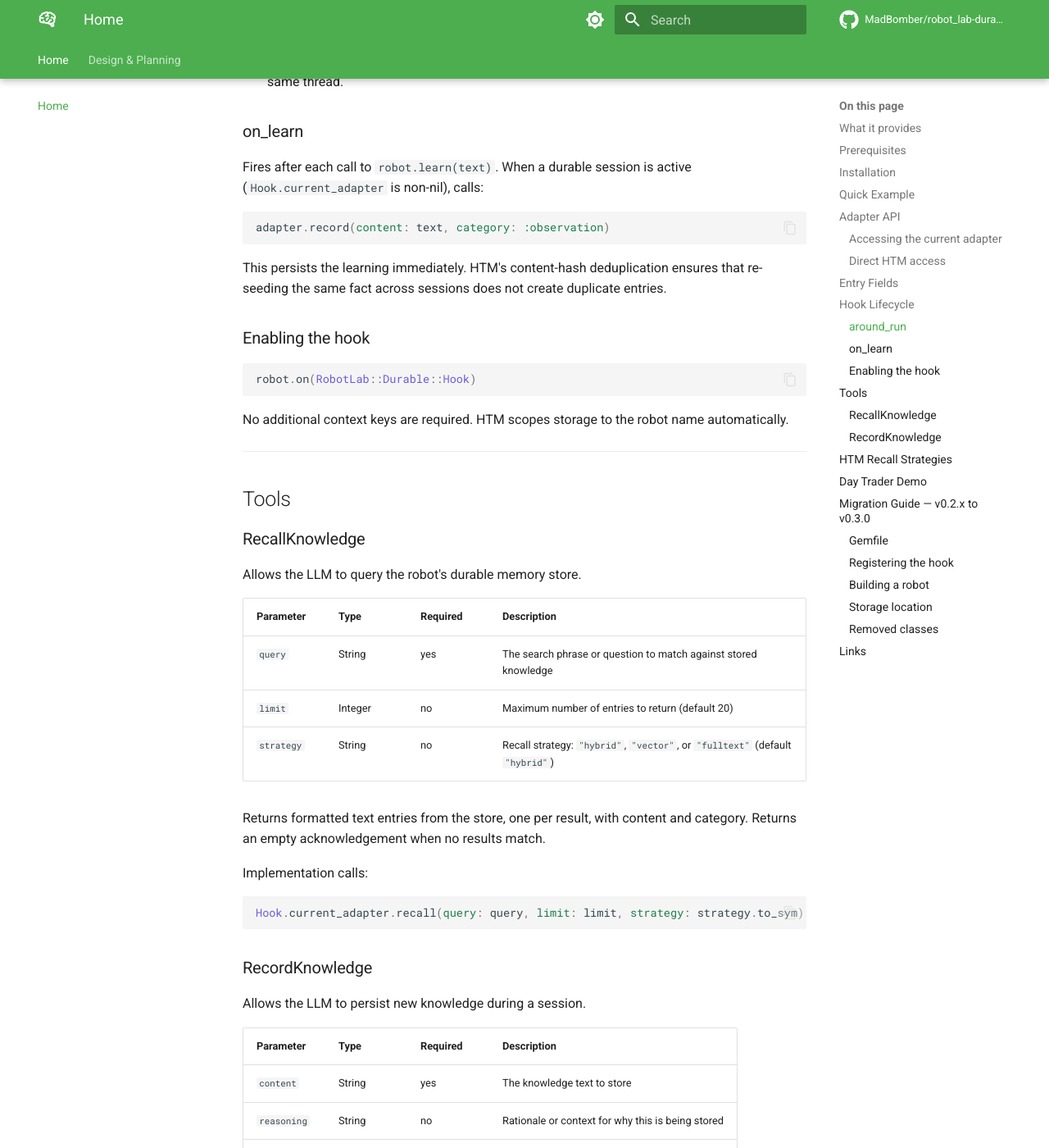
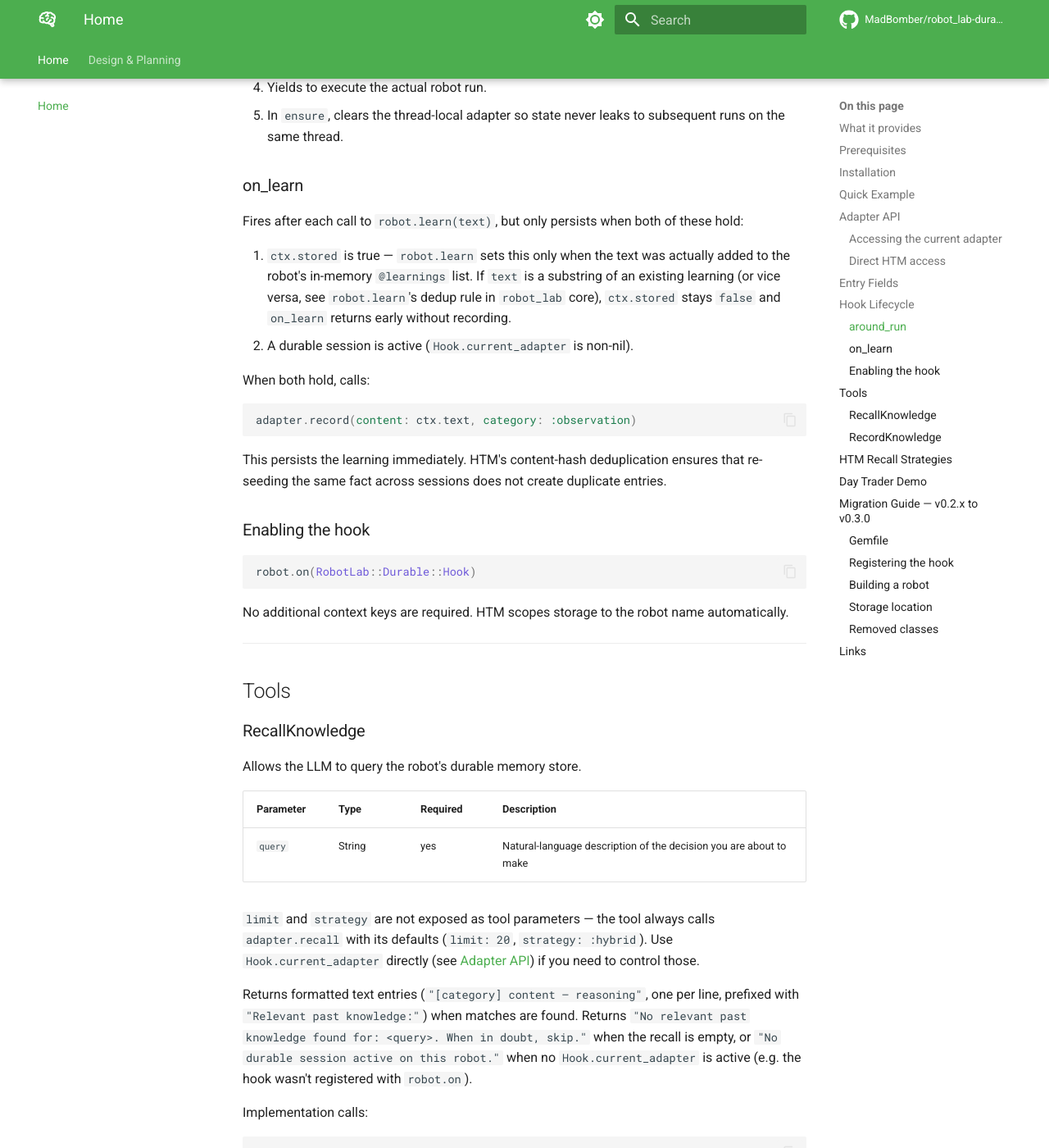
Before and after one commit to MadBomber/robot_lab-durable, an MkDocs documentation site: the page built from docs/index.md, in a window 1280 px wide and 1400 px high, scrolled down 3170 px. Shown: the whole window at 82% size. Built offline with MkDocs 1.6.1 and Material for MkDocs 9.7.7, drawn with Linux system fonts in a browser that asks for light colours; comment, search, counter and statistics services are not loaded; some of the changed text lies outside the part shown.

Commit message:
updated docs

````diff
--- a/docs/index.md
+++ b/docs/index.md
@@ -78,15 +78,15 @@ Use `adapter.htm` when you need HTM operations not exposed through `Adapter`, su
 
 ## Entry Fields
 
-`Durable::Entry` is constructed via `Entry.from_node(node)` from a raw HTM node hash.
+`Durable::Entry` is constructed via `Entry.from_node(node)` from a raw HTM node hash. HTM nodes use string keys (not symbols), so `from_node` reads `node['id']`, not `node[:id]`.
 
 | Field | Type | Description | Source in HTM node |
 |-------|------|-------------|--------------------|
-| `node_id` | String | Unique identifier for the stored node | `node[:id]` |
-| `content` | String | The stored knowledge text | `node[:content]` |
-| `reasoning` | String / nil | Optional rationale recorded at write time | `node[:metadata][:reasoning]` |
-| `category` | Symbol | Category of knowledge (e.g. `:fact`, `:observation`) | `node[:metadata][:category].to_sym` |
-| `created_at` | Time | When the entry was first stored | `node[:created_at]` |
+| `node_id` | Integer | Unique identifier for the stored node | `node['id']` |
+| `content` | String | The stored knowledge text | `node['content']` |
+| `reasoning` | String / nil | Optional rationale recorded at write time | `node['metadata']['reasoning']` |
+| `category` | Symbol | Category of knowledge (e.g. `:fact`, `:observation`) | `(node['metadata']['category'] || 'fact').to_sym` |
+| `created_at` | String | Raw timestamp as returned by HTM (e.g. `'2026-05-06T12:00:00Z'`) — not parsed into a `Time` object | `node['created_at']` |
 
 ---
 
@@ -104,10 +104,15 @@ The `Durable::Hook` handler implements two lifecycle callbacks.
 
 ### on_learn
 
-Fires after each call to `robot.learn(text)`. When a durable session is active (`Hook.current_adapter` is non-nil), calls:
+Fires after each call to `robot.learn(text)`, but only persists when both of these hold:
+
+1. `ctx.stored` is true — `robot.learn` sets this only when the text was actually added to the robot's in-memory `@learnings` list. If `text` is a substring of an existing learning (or vice versa, see `robot.learn`'s dedup rule in `robot_lab` core), `ctx.stored` stays `false` and `on_learn` returns early without recording.
+2. A durable session is active (`Hook.current_adapter` is non-nil).
+
+When both hold, calls:
 
 ```ruby
-adapter.record(content: text, category: :observation)
+adapter.record(content: ctx.text, category: :observation)
 ```
 
 This persists the learning immediately. HTM's content-hash deduplication ensures that re-seeding the same fact across sessions does not create duplicate entries.
@@ -130,16 +135,16 @@ Allows the LLM to query the robot's durable memory store.
 
 | Parameter | Type | Required | Description |
 |-----------|------|----------|-------------|
-| `query` | String | yes | The search phrase or question to match against stored knowledge |
-| `limit` | Integer | no | Maximum number of entries to return (default 20) |
-| `strategy` | String | no | Recall strategy: `"hybrid"`, `"vector"`, or `"fulltext"` (default `"hybrid"`) |
+| `query` | String | yes | Natural-language description of the decision you are about to make |
 
-Returns formatted text entries from the store, one per result, with content and category. Returns an empty acknowledgement when no results match.
+`limit` and `strategy` are not exposed as tool parameters — the tool always calls `adapter.recall` with its defaults (`limit: 20`, `strategy: :hybrid`). Use `Hook.current_adapter` directly (see [Adapter API](#adapter-api)) if you need to control those.
+
+Returns formatted text entries (`"[category] content — reasoning"`, one per line, prefixed with `"Relevant past knowledge:"`) when matches are found. Returns `"No relevant past knowledge found for: <query>. When in doubt, skip."` when the recall is empty, or `"No durable session active on this robot."` when no `Hook.current_adapter` is active (e.g. the hook wasn't registered with `robot.on`).
 
 Implementation calls:
 
 ```ruby
-Hook.current_adapter.recall(query: query, limit: limit, strategy: strategy.to_sym)
+Hook.current_adapter.recall(query: query)
 ```
 
 ### RecordKnowledge
@@ -149,8 +154,12 @@ Allows the LLM to persist new knowledge during a session.
 | Parameter | Type | Required | Description |
 |-----------|------|----------|-------------|
 | `content` | String | yes | The knowledge text to store |
-| `reasoning` | String | no | Rationale or context for why this is being stored |
-| `category` | String | no | Category label (default `"fact"`) |
+| `reasoning` | String | yes | Rationale or context for why this is being stored |
+| `category` | String | yes | One of: fact, preference, pattern, correction |
+
+All three are required — neither `param` (which defaults to `required: true`) nor the tool's `execute(content:, reasoning:, category:)` signature declares a default. (The `'fact'` default described in the [Adapter API](#adapter-api) applies only when calling `Adapter#record` directly, not through this tool.)
+
+Returns `"Recorded: <content>"` on success, or `"No durable session active on this robot."` when no `Hook.current_adapter` is active.
 
 Implementation calls:
 
````
Also changed, not shown: other parts of docs/index.md (+1 -1 lines).
